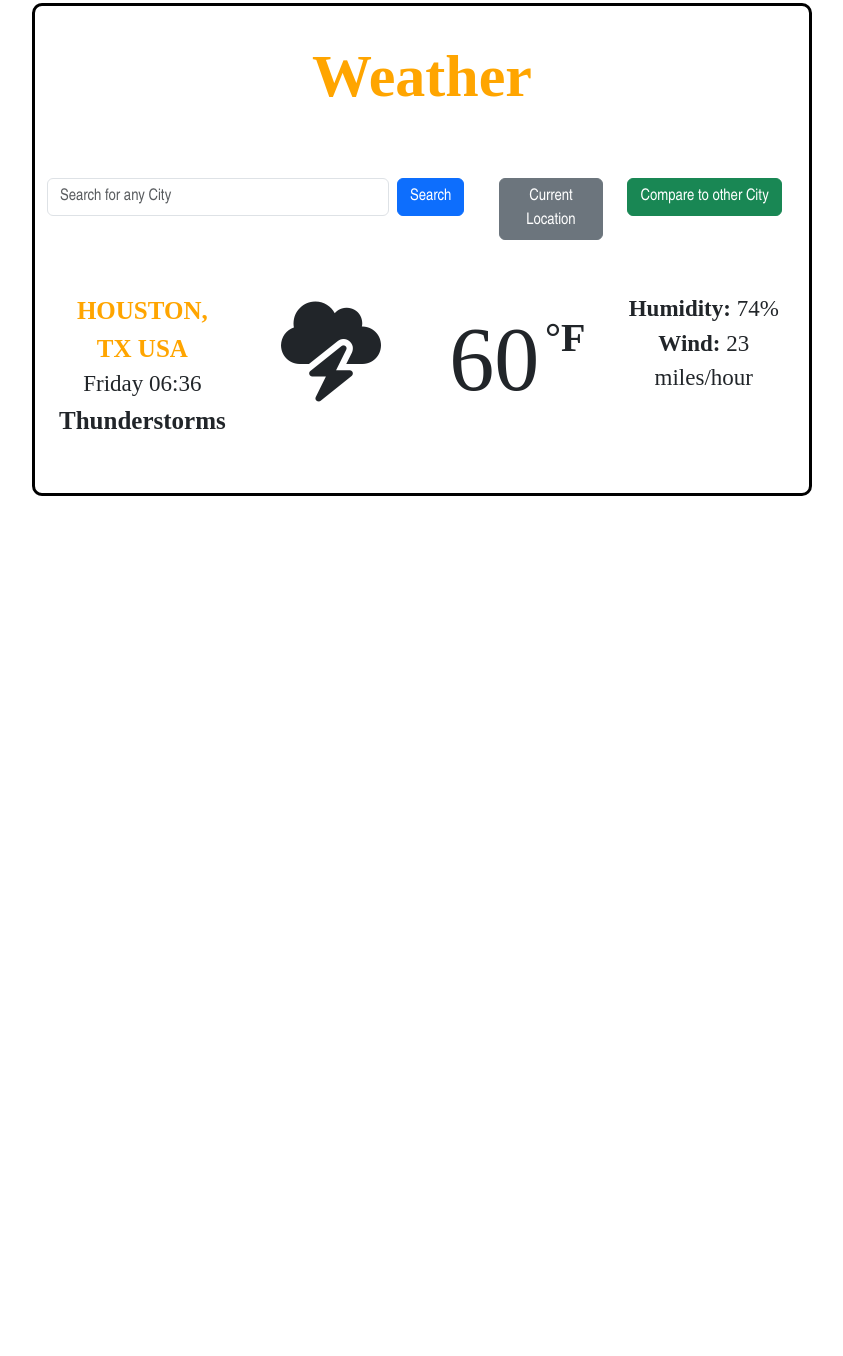
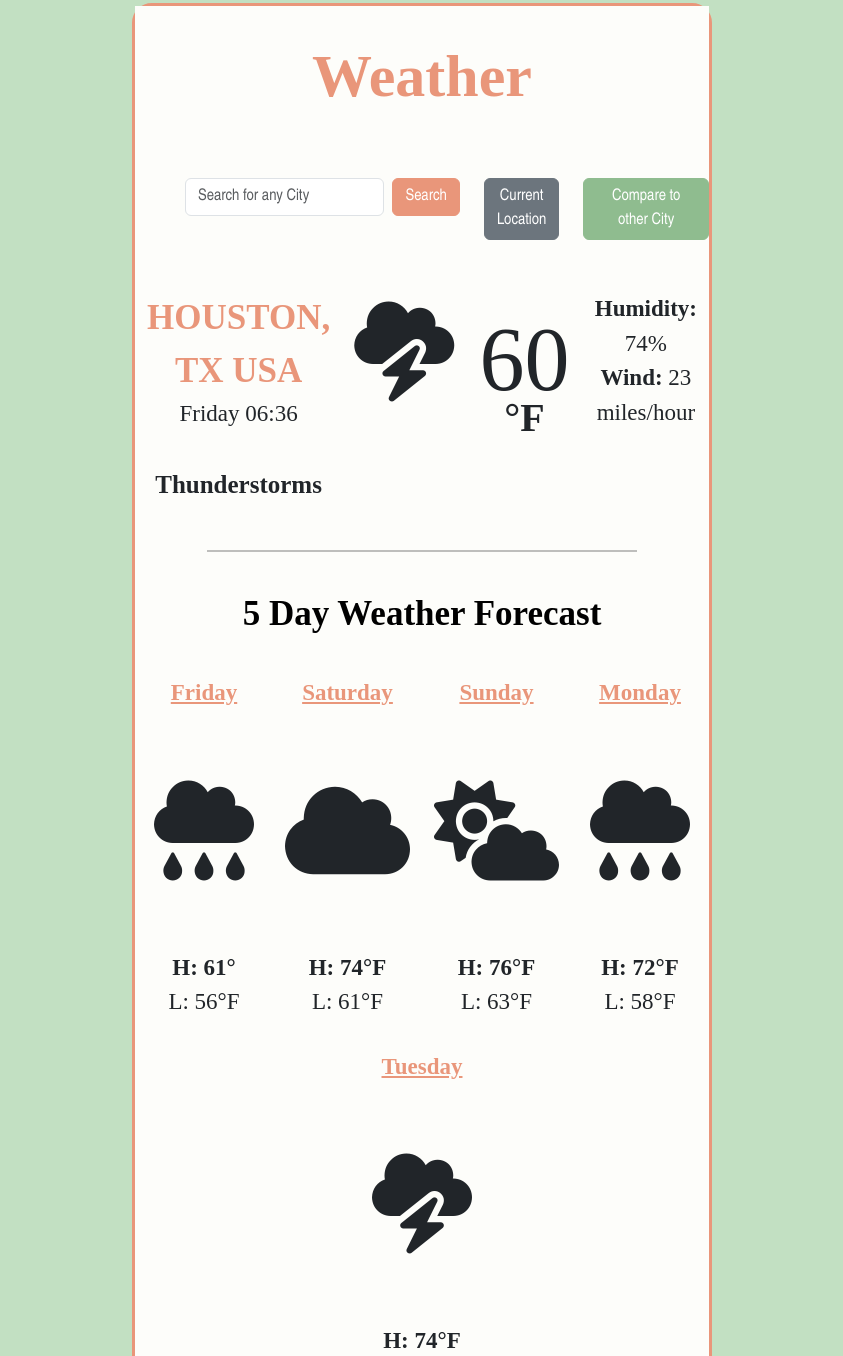
Before and after one commit to codename-lita/My-Creation, a plain HTML site: page index.html in a window 1280 px wide. Shown: the part 77-1433 px from the top of the page, without its empty margins (218-1061 px from the left). Before the commit the page ends 800 px from the top, so only its background shows below. Drawn offline with nearby package versions, Linux system fonts and the light colour scheme; no server answers.

Commit message:
updated CSS and HTML

```diff
--- a/index.html
+++ b/index.html
@@ -20,7 +20,7 @@
   </head>
 
   <body>
-    <div class="container">
+    <div class="whole-container">
       <h1>Weather</h1>
       <br />
       <div class="weather-app">
@@ -36,14 +36,14 @@
                   aria-label="Search"
                   id="search-text-input"
                 />
-                <button class="btn btn-primary" type="submit">Search</button>
+                <button class="btn btn-primary blue-button" type="submit">Search</button>
               </form>
             </div>
             <div class="col-2">
               <button class="btn btn-secondary current-location-btn">Current Location</button>
             </div>
             <div class="col-3">
-              <button class="btn btn-success">Compare to other City</button>
+              <button class="btn btn-success green-button">Compare to other City</button>
             </div>
           </div>
         </h2>
@@ -55,6 +55,7 @@
             <span class="Houston"> HOUSTON, TX USA </span>
             <br />
             <span class="currentDayTime"> Thursday -- 10:07 </span>
+            <br />
             <br />
             <span class="weather">Thunderstorms </span>
           </div>
@@ -77,10 +78,65 @@
             <span class="wind"> 23 miles/hour </span>
             <br />
           </div>
+          <div class="hr-line">
+            <hr />
+            <p>5 Day Weather Forecast</p>
+          </div>
         </div>
       </div>
     </div>
-    <br />
+    <div class="container text-center">
+      <div class="row">
+        <div class="col">
+          <span class="days">Friday</span>
+          <br />
+          <i class="fa-solid fa-cloud-rain"></i>
+          <br />
+          <span class="highTemp">H: 61°</span>
+          <br />
+          L: 56°F
+        </div>
+        <div class="col">
+          <span class="days">Saturday</span>
+          <br />
+          <i class="fa-solid fa-cloud"></i>
+          <br />
+          <span class="highTemp">H: 74°F</span>
+          <br />
+          L: 61°F
+        </div>
+        <div class="col">
+          <span class="days">Sunday</span>
+          <br />
+          <i class="fa-solid fa-cloud-sun"></i>
+          <br />
+          <span class="highTemp">H: 76°F</span>
+          <br />
+          L: 63°F
+        </div>
+        <div class="col">
+          <span class="days">Monday</span>
+          <br />
+          <i class="fa-solid fa-cloud-rain"></i>
+          <br />
+          <span class="highTemp">H: 72°F</span>
+          <br />
+          L: 58°F
+        </div>
+        <div class="col">
+          <span class="days">Tuesday</span>
+          <br />
+          <i class="fa-solid fa-cloud-bolt"></i>
+          <br />
+          <span class="highTemp"> H: 74°F</span>
+          <br />
+          L: 58°F
+        </div>
+        <br/>
+          <footer>Created by Laura Torres | Open-Sourced Code on Github</footer>
+        <br />
+      </div>
+    </div>
 
     <script src="src/script.js"></script>
   </body>
--- a/src/script.js
+++ b/src/script.js
@@ -46,6 +46,7 @@ function showWeatherConditions(response) {
   let currentWeatherCondition = document.querySelector(".weather");
   currentWeatherCondition.innerHTML = `${weatherCondition}`;
 }
+
 // function for current location
 function currentPosition(position) {
   let longitude = position.coords.longitude;
--- a/src/style.css
+++ b/src/style.css
@@ -1,7 +1,8 @@
 body {
-  border: 3px solid black;
-  border-radius: 10px;
-  margin: 80px 250px 80px;
+  border: 3px solid darksalmon;
+  border-radius: 20px;
+  margin: 80px 350px 80px;
+  background-color: rgb(194, 224, 194);
 }
 h1 {
   font-family: Arial Rounded MT;
@@ -9,7 +10,7 @@ h1 {
   font-weight: 900;
   line-height: 80px;
   text-align: center;
-  color: orange;
+  color: darksalmon;
   padding: 30px 0;
 }
 h2 {
@@ -24,8 +25,8 @@ h2 {
   padding-top: 20px;
 }
 .Houston {
-  color: orange;
-  font-size: 25px;
+  color: darksalmon;
+  font-size: 35px;
   font-weight: 900;
 }
 
@@ -55,19 +56,23 @@ h2 {
 .highTemp {
   font-weight: 900;
 }
+#search-form {
+  padding-left: 50px;
+}
 
 p {
   text-align: center;
   font-family: Comfortaa;
   font-size: 35px;
-  color: rgba(238, 16, 16, 0.815);
+  color: black;
   font-weight: 900;
   padding: 20px 0;
 }
 hr {
-  border: none;
-  border-top: 3px solid black;
-  margin: 0 80px;
+  border-top: 2px solid black;
+  text-align: center;
+  margin-left: 60px;
+  margin-right: 60px;
 }
 .col {
   font-family: comfortaa;
@@ -75,7 +80,25 @@ hr {
   padding-bottom: 30px;
 }
 .days {
-  color: turquoise;
+  color: darksalmon;
   font-weight: 900;
   text-decoration-line: underline;
 }
+footer {
+  text-align: center;
+  font-family: comfortaa;
+  font-size: 18px;
+}
+.blue-button {
+  background-color: darksalmon;
+  border-color: darksalmon;
+}
+.green-button {
+  background-color: darkseagreen;
+  border-color: darkseagreen;
+}
+.whole-container,
+.container,
+.col {
+  background-color: rgb(253, 253, 250);
+}
```
